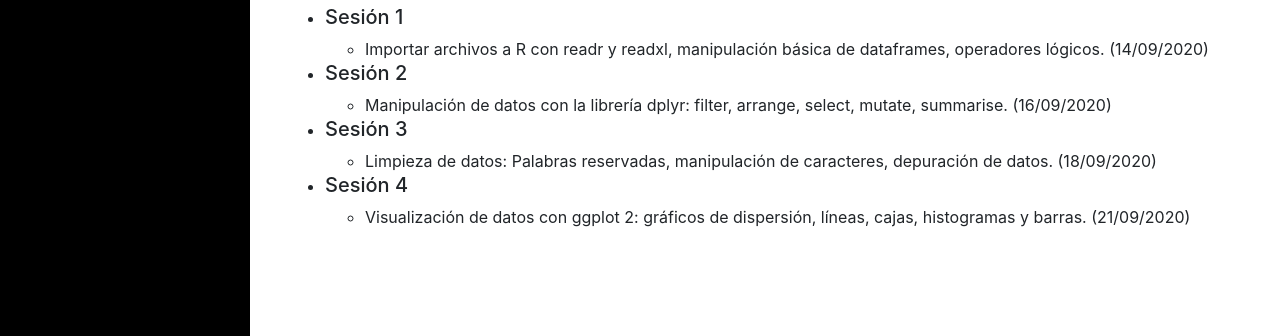
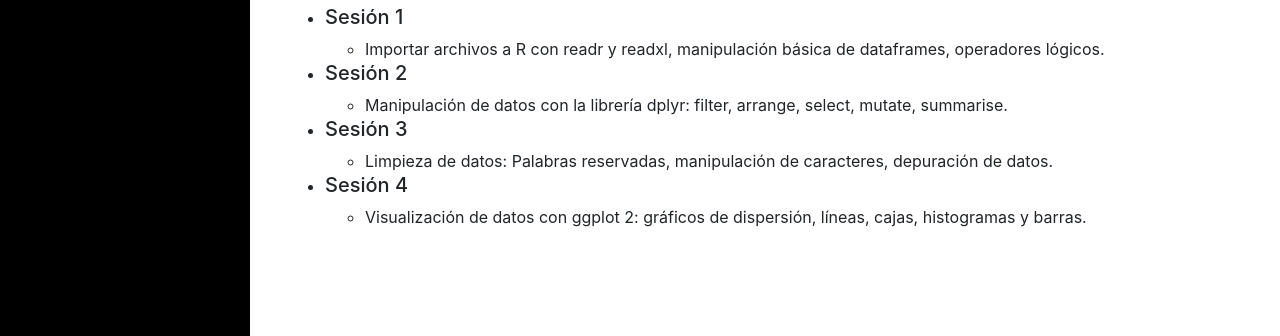
Before and after one commit to semillero-ESTAP/manipulacion-datos-r-g2, a website: page index.html in a window 1280 px wide. Shown: the part 464-800 px from the top of the page. Drawn offline with Linux system fonts and the light colour scheme.

Commit message:
Add files via upload

```diff
--- a/index.html
+++ b/index.html
@@ -73,19 +73,19 @@
               <ul>
                 <li><h5>Sesión 1 </h5></li>
                 <ul>
-                    <li> Importar archivos a R con readr y readxl, manipulación básica de dataframes, operadores lógicos. (14/09/2020)</li>
+                    <li> Importar archivos a R con readr y readxl, manipulación básica de dataframes, operadores lógicos.</li>
                 </ul>
                 <li><h5>Sesión 2 </h5></li>
                 <ul>
-                    <li>Manipulación de datos con la librería dplyr: filter, arrange, select, mutate, summarise. (16/09/2020)</li>
+                    <li>Manipulación de datos con la librería dplyr: filter, arrange, select, mutate, summarise.</li>
                 </ul>
                 <li><h5>Sesión 3 </h5></li>
                 <ul>
-                    <li>Limpieza de datos:  Palabras reservadas, manipulación de caracteres, depuración de datos. (18/09/2020)</li>
+                    <li>Limpieza de datos:  Palabras reservadas, manipulación de caracteres, depuración de datos.</li>
                 </ul>
                 <li><h5>Sesión 4 </h5></li>
                 <ul>
-                    <li>Visualización de datos con ggplot 2: gráficos de dispersión, líneas, cajas, histogramas y barras. (21/09/2020)</li>
+                    <li>Visualización de datos con ggplot 2: gráficos de dispersión, líneas, cajas, histogramas y barras.</li>
                 </ul>
             </ul>
 
```
